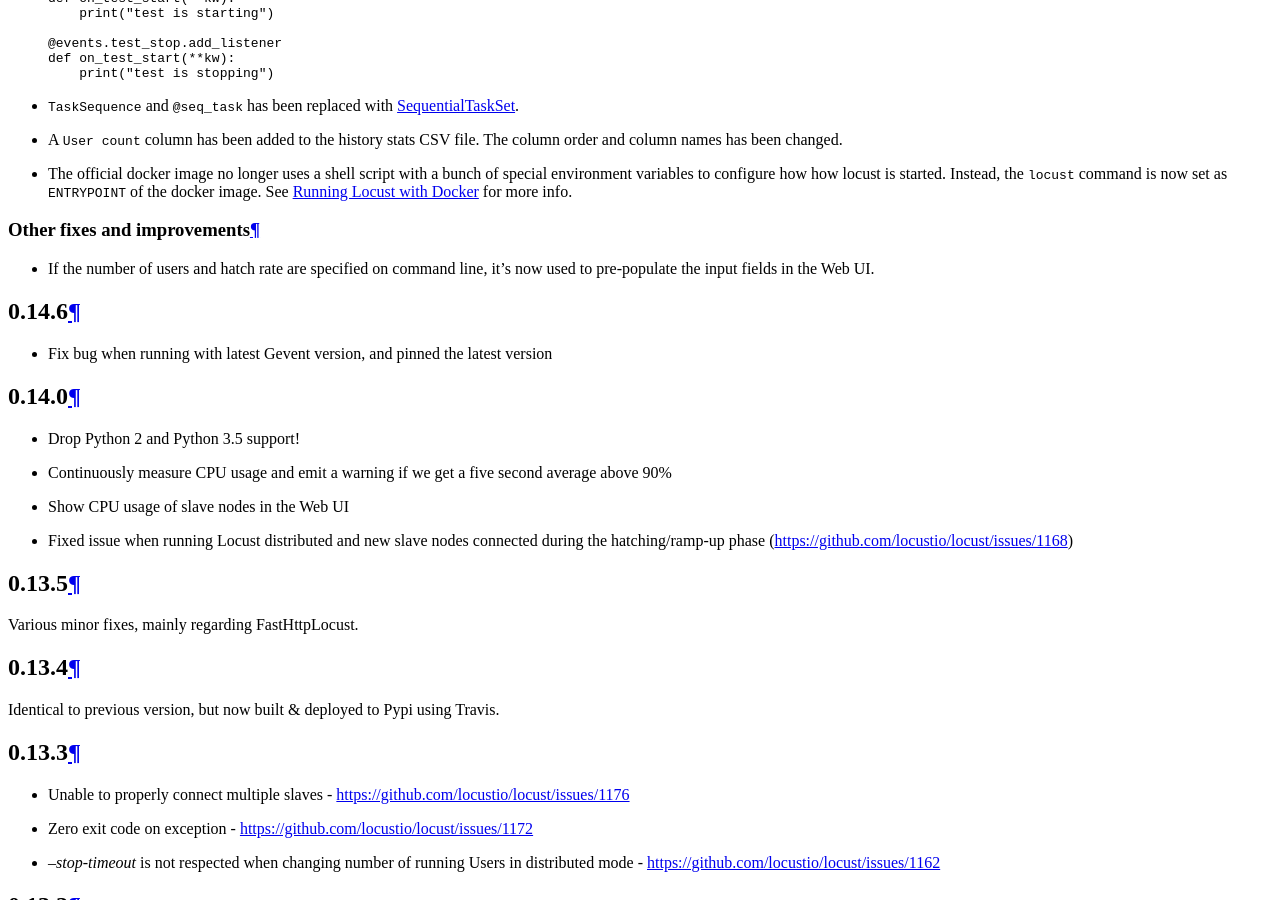
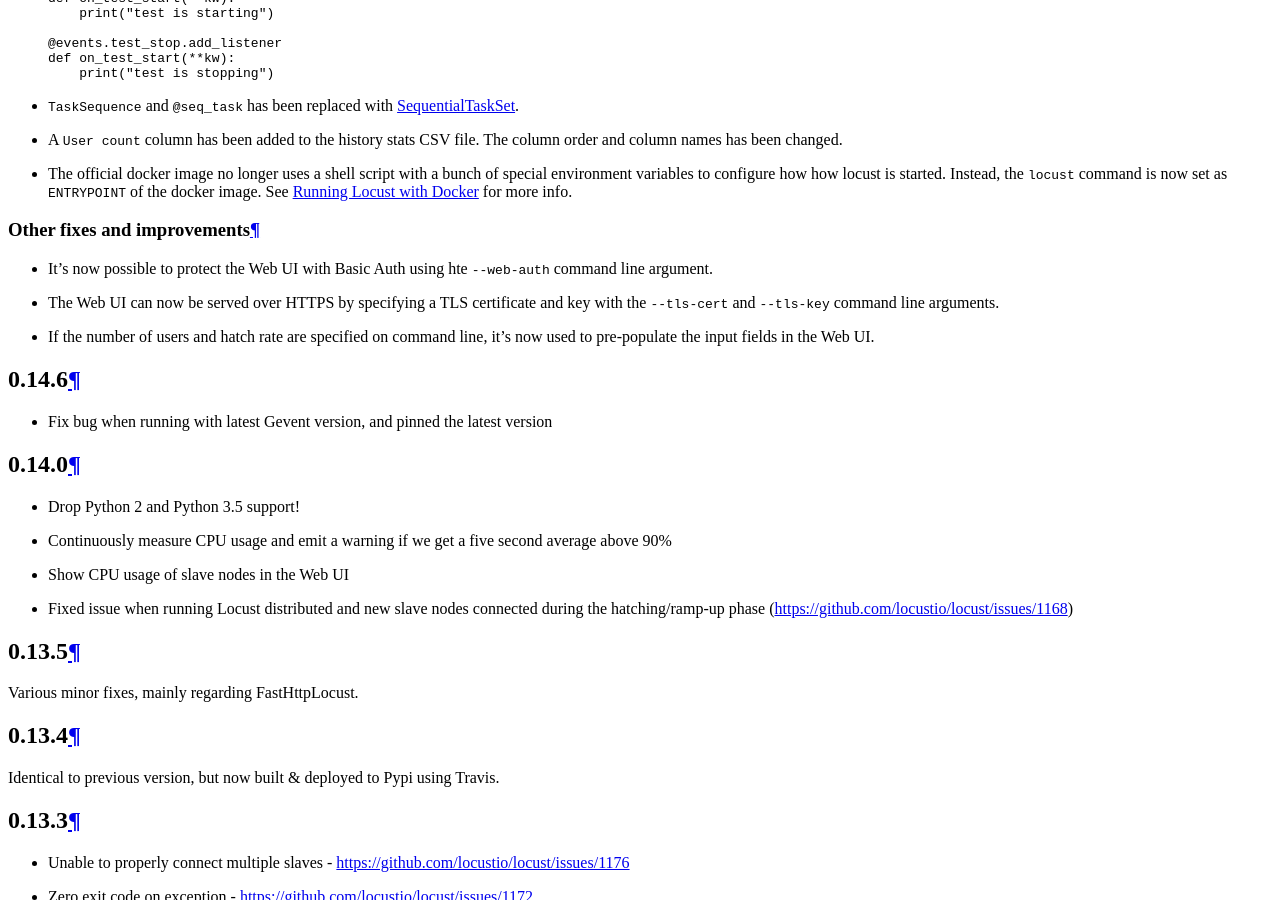
Before and after one commit to locustio/locust, a Sphinx documentation site: the page built from docs/changelog.rst, in a window 1280 px wide and 900 px high, scrolled down 2293 px. Built offline with Sphinx 7.4.7 and the Read the Docs theme 2.0.0, drawn with Linux system fonts in a browser that asks for light colours; the version number is read from the project's files by our own code.

Commit message:
Add entry about --web-auth and --tls-cert/--tls-key to the Changelog

```diff
--- a/docs/changelog.rst
+++ b/docs/changelog.rst
@@ -75,6 +75,9 @@ Other breaking changes
 Other fixes and improvements
 ----------------------------
 
+* It's now possible to protect the Web UI with Basic Auth using hte ``--web-auth`` command line argument.
+* The Web UI can now be served over HTTPS by specifying a TLS certificate and key with the ``--tls-cert``
+  and ``--tls-key`` command line arguments.
 * If the number of users and hatch rate are specified on command line, it's now used to pre-populate the input fields in
   the Web UI.
 
```
